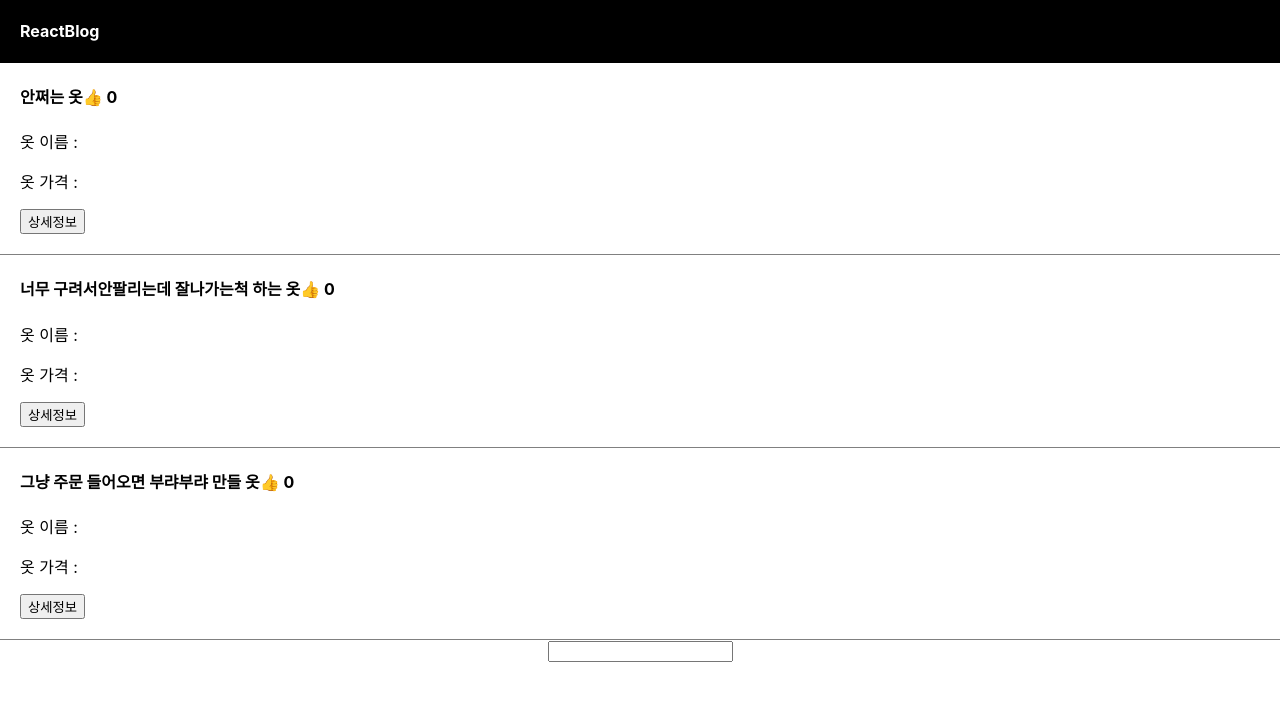
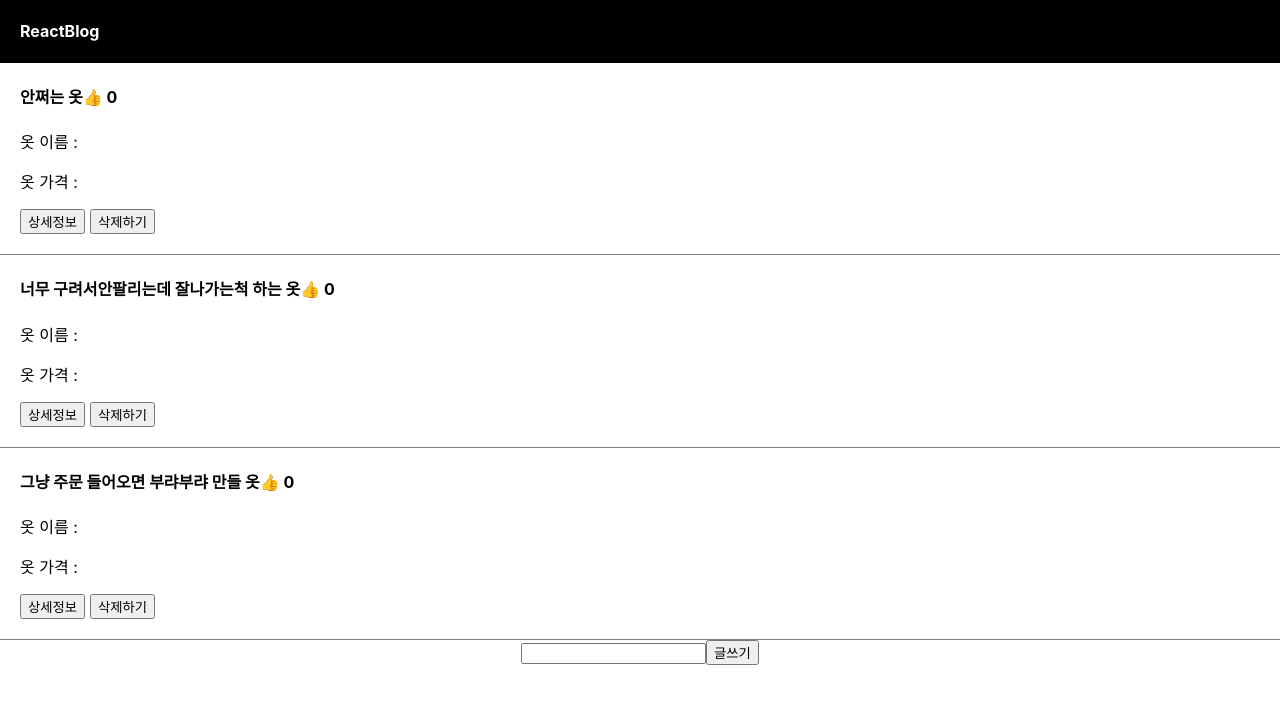
Before and after one commit to Fishphobiagg/react_testpjt, a React (Create React App) app: page / in a window 1280 px wide. Shown: the top 704 px of the page. Built offline with nearby package versions, Linux system fonts and the light colour scheme.

Commit message:
ch.12 hw

```diff
--- a/src/App.js
+++ b/src/App.js
@@ -6,7 +6,7 @@ import { useState } from 'react';
 
 function App() {
 
-  let [제목, a] = useState(['안쩌는 옷', '너무 구려서안팔리는데 잘나가는척 하는 옷', '그냥 주문 들어오면 부랴부랴 만들 옷']);
+  let [제목, titleChange] = useState(['안쩌는 옷', '너무 구려서안팔리는데 잘나가는척 하는 옷', '그냥 주문 들어오면 부랴부랴 만들 옷']);
   let [좋아요, 좋아요업] = useState([0, 0, 0]);
   let [modal, setModal] = useState(false);
   let [title, setTitle] = useState(0);
@@ -33,11 +33,20 @@ function App() {
             <p>옷 가격 : </p>
             <button className='detail' onClick={()=>{setTitle(i);setModal(!modal)
             }}>상세정보</button>
+            <button className='delete' onClick={()=>{
+              let b = [...제목]
+              b.splice(i, 1)
+              titleChange(b)
+            }}>삭제하기</button>
           </div>
         )
       })}
-      <input onChange={(e)=>{inputChange(e.target.value); console.log(input)}}/>
-
+      <input onChange={(e)=>{inputChange(e.target.value)}}/>
+      <button onClick={()=>{
+        let c = [...제목]
+        c.push(input)
+        titleChange(c)
+      }}>글쓰기</button>
       {
         modal == true? <Modal 제목={제목} title={title}/>:null
       }
--- a/src/index.css
+++ b/src/index.css
@@ -44,3 +44,7 @@ div {
 .buy {
   background: blanchedalmond;
 }
+
+.delete{
+  margin-left: 5px;
+}
```
